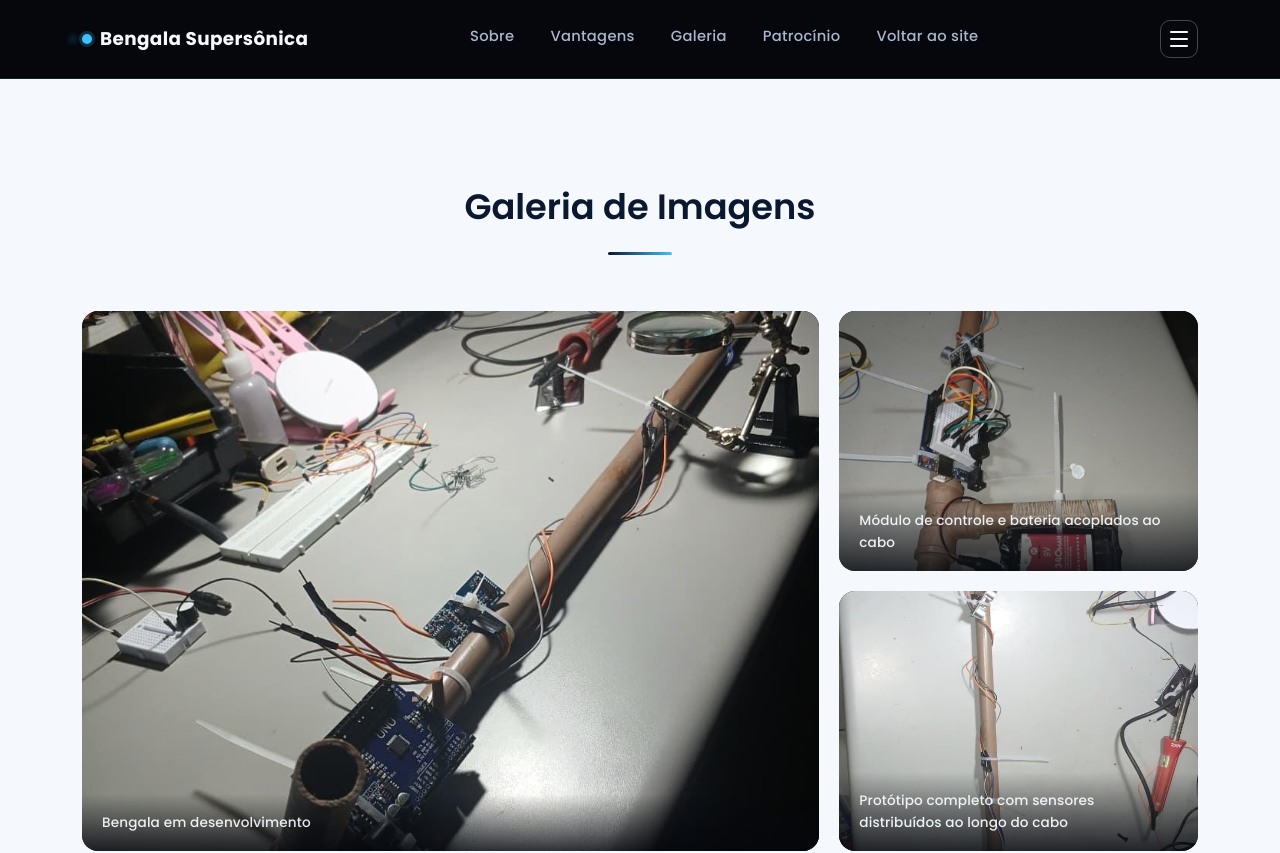
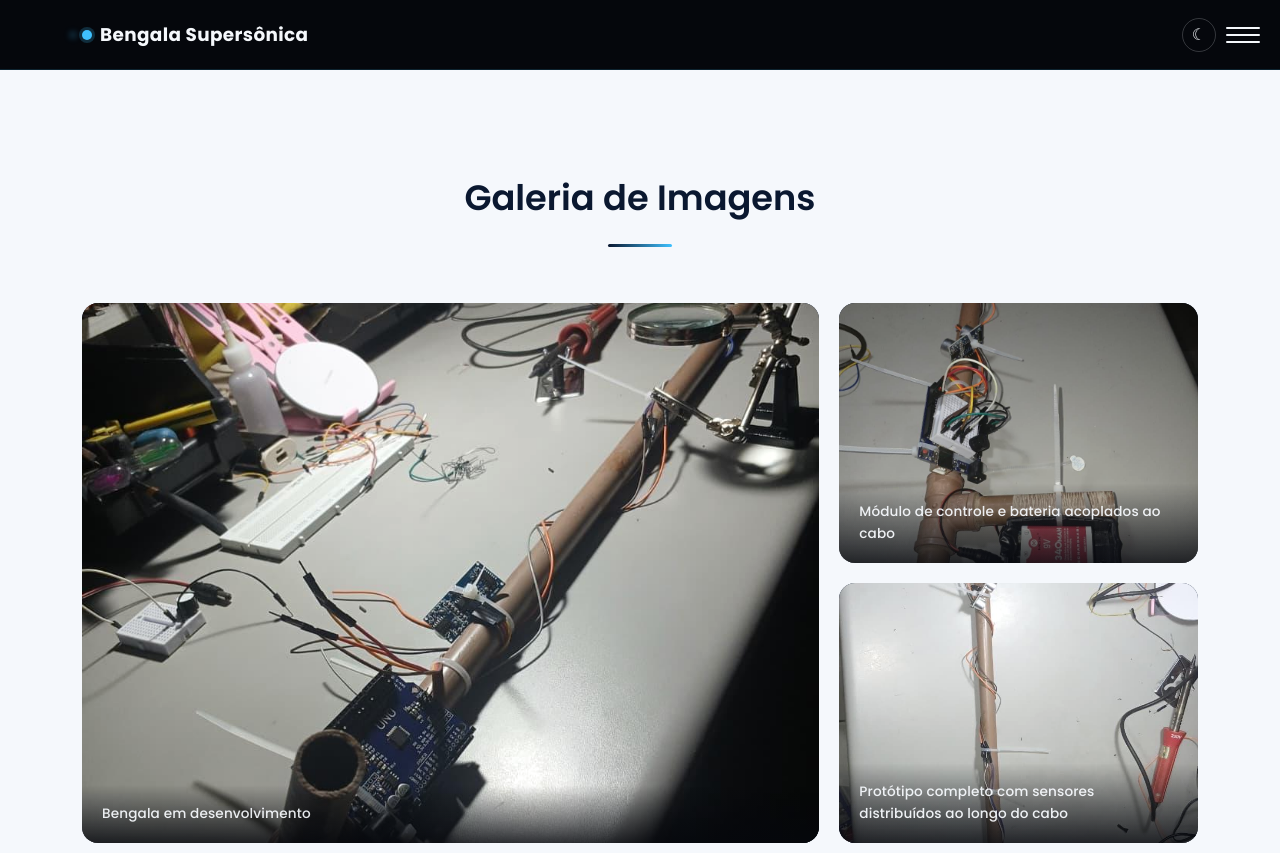
Before and after one commit to rewalltech/RWT-React, a React (Vite) app: page /galeria in a window 1280 px wide. Shown: the top 853 px of the page. Built offline with nearby package versions, Linux system fonts and the light colour scheme.

Commit message:
opção de tema claro e escuro

```diff
--- a/src/components/Header.jsx
+++ b/src/components/Header.jsx
@@ -1,64 +1,72 @@
 import { useState } from 'react'
 import { Link } from 'react-router-dom'
-import '../styles/Header.css'
+import { useTheme } from '../hooks/useTheme.js'
 
 /**
  * Cabeçalho compartilhado.
  * - Na home (`variant="home"`) os links de âncora navegam dentro da própria página.
  * - Nas demais páginas, apontam de volta para a home com a âncora correspondente,
  *   e o último item vira "Voltar ao site".
+ * - Todas as opções ficam dentro do menu hambúrguer, fixo no canto superior
+ *   direito da tela em qualquer tamanho de dispositivo.
+ * - Ao lado, um botão fixo alterna entre tema claro e escuro em todo o site.
  */
 export default function Header({ variant = 'inner', ctaLabel = 'Compre a Sua' }) {
   const isHome = variant === 'home'
-  const [menuAberto, setMenuAberto] = useState(false)
+  const [aberto, setAberto] = useState(false)
+  const { tema, alternarTema } = useTheme()
+
+  function fechar() {
+    setAberto(false)
+  }
 
   return (
     <header>
       <div className="menu">
         <div className="logo">Bengala Supersônica</div>
 
-        <nav>
+        <button
+          className="tema-toggle"
+          onClick={alternarTema}
+          aria-label={tema === 'dark' ? 'Ativar tema claro' : 'Ativar tema escuro'}
+          title={tema === 'dark' ? 'Ativar tema claro' : 'Ativar tema escuro'}
+        >
+          {tema === 'dark' ? '☀' : '☾'}
+        </button>
+
+        <button
+          className={`menu-toggle ${aberto ? 'menu-toggle--aberto' : ''}`}
+          onClick={() => setAberto((v) => !v)}
+          aria-expanded={aberto}
+          aria-controls="menu-nav"
+          aria-label={aberto ? 'Fechar menu' : 'Abrir menu'}
+        >
+          <span></span>
+          <span></span>
+          <span></span>
+        </button>
+
+        <nav id="menu-nav" className={aberto ? 'nav--aberto' : ''}>
           {isHome ? (
             <>
-              <a href="#sobre">Sobre</a>
-              <a href="#vantagens">Vantagens</a>
-              <a href="#galeria">Galeria</a>
-              <a href="#patrocinio">Patrocínio</a>
-              <a href="#inscricao">{ctaLabel}</a>
+              <a href="#sobre" onClick={fechar}>Sobre</a>
+              <a href="#vantagens" onClick={fechar}>Vantagens</a>
+              <a href="#galeria" onClick={fechar}>Galeria</a>
+              <Link to="/historia" onClick={fechar}>História</Link>
+              <a href="#patrocinio" onClick={fechar}>Patrocínio</a>
+              <a href="#inscricao" onClick={fechar}>{ctaLabel}</a>
             </>
           ) : (
             <>
-              <Link to="/#sobre">Sobre</Link>
-              <Link to="/#vantagens">Vantagens</Link>
-              <Link to="/#galeria">Galeria</Link>
-              <Link to="/#patrocinio">Patrocínio</Link>
-              <Link to="/">Voltar ao site</Link>
+              <Link to="/#sobre" onClick={fechar}>Sobre</Link>
+              <Link to="/#vantagens" onClick={fechar}>Vantagens</Link>
+              <Link to="/#galeria" onClick={fechar}>Galeria</Link>
+              <Link to="/historia" onClick={fechar}>História</Link>
+              <Link to="/#patrocinio" onClick={fechar}>Patrocínio</Link>
+              <Link to="/" onClick={fechar}>Voltar ao site</Link>
             </>
           )}
         </nav>
-
-        <div className="header-menu">
-          <button
-            type="button"
-            className="header-menu-btn"
-            aria-haspopup="true"
-            aria-expanded={menuAberto}
-            aria-label="Abrir menu"
-            onClick={() => setMenuAberto((aberto) => !aberto)}
-          >
-            <span />
-            <span />
-            <span />
-          </button>
-
-          {menuAberto && (
-            <div className="header-menu-dropdown">
-              <Link to="/historia" onClick={() => setMenuAberto(false)}>
-                A história do projeto
-              </Link>
-            </div>
-          )}
-        </div>
       </div>
     </header>
   )
--- /dev/null
+++ b/src/hooks/useTheme.js
@@ -0,0 +1,34 @@
+import { useEffect, useState } from 'react'
+
+const CHAVE_ARMAZENAMENTO = 'bengala-tema'
+
+function obterTemaInicial() {
+  if (typeof window === 'undefined') return 'light'
+
+  const salvo = window.localStorage.getItem(CHAVE_ARMAZENAMENTO)
+  if (salvo === 'light' || salvo === 'dark') return salvo
+
+  const prefereEscuro =
+    window.matchMedia && window.matchMedia('(prefers-color-scheme: dark)').matches
+  return prefereEscuro ? 'dark' : 'light'
+}
+
+/**
+ * Controla o tema claro/escuro do site inteiro.
+ * Aplica o atributo `data-theme` no <html> (usado pelas variáveis CSS)
+ * e guarda a preferência no localStorage para persistir entre páginas e visitas.
+ */
+export function useTheme() {
+  const [tema, setTema] = useState(obterTemaInicial)
+
+  useEffect(() => {
+    document.documentElement.setAttribute('data-theme', tema)
+    window.localStorage.setItem(CHAVE_ARMAZENAMENTO, tema)
+  }, [tema])
+
+  function alternarTema() {
+    setTema((atual) => (atual === 'dark' ? 'light' : 'dark'))
+  }
+
+  return { tema, alternarTema }
+}
--- a/src/pages/Historia.jsx
+++ b/src/pages/Historia.jsx
@@ -12,13 +12,12 @@ export default function Historia() {
           <p className="jornal-data">Santa Maria, RS — Edição especial</p>
           <h1 className="jornal-titulo-principal">Bengala Supersônica</h1>
           <p className="jornal-subtitulo">
-            Diário do Projeto · EEEM Professora Naura Teixeira Pinheiro
+            Comunica Naura · EEEM Professora Naura Teixeira Pinheiro
           </p>
           <div className="jornal-linha-dupla" />
         </div>
 
         <article className="jornal-materia">
-          <p className="jornal-kicker">Reportagem especial</p>
           <h2 className="jornal-manchete">
             De um robô inspirado em Wall-E a uma bengala que enxerga por sensores
           </h2>
@@ -84,7 +83,7 @@ export default function Historia() {
                 tecnologia assistiva de baixo custo.
               </p>
 
-              <h3 className="jornal-subtitulo-secao">Os fundadores</h3>
+              <h3 className="jornal-subtitulo-secao">Os Desenvolvedores</h3>
               <p>
                 A Bengala Supersônica é criada por um grupo de estudantes da EEEM Professora Naura
                 Teixeira Pinheiro:
--- a/src/styles/global.css
+++ b/src/styles/global.css
@@ -25,6 +25,26 @@
   --fonte-display: 'Poppins', sans-serif;
   --fonte-corpo: 'Poppins', sans-serif;
   --fonte-mono: 'JetBrains Mono', monospace;
+
+  /* Tokens semânticos — tema claro (padrão).
+     O header/menu e o footer usam --preto diretamente e NÃO seguem o tema. */
+  --bg: var(--branco);
+  --bg-alt: #FAFCFE;
+  --texto: var(--azul-noite);
+  --texto-suave: #4A5A72;
+  --card-bg: var(--branco);
+  --card-borda: rgba(10, 24, 48, 0.08);
+  --input-borda: rgba(10, 24, 48, 0.14);
+}
+
+[data-theme="dark"] {
+  --bg: #0A1420;
+  --bg-alt: #101B2C;
+  --texto: #F5F8FC;
+  --texto-suave: #A9B7CC;
+  --card-bg: #101B2C;
+  --card-borda: rgba(245, 248, 252, 0.1);
+  --input-borda: rgba(245, 248, 252, 0.16);
 }
 
 html {
@@ -32,8 +52,8 @@ html {
 }
 
 body {
-  background-color: var(--branco);
-  color: var(--azul-noite);
+  background-color: var(--bg);
+  color: var(--texto);
   font-family: var(--fonte-corpo);
   font-weight: 400;
   line-height: 1.6;
@@ -88,38 +108,119 @@ header {
     -14px 0 6px -2px rgba(63, 193, 255, 0.35);
 }
 
+/* nav (menu de navegação) definido mais abaixo, junto do botão hambúrguer */
+
+/* ---------- Botão de tema (claro/escuro) ---------- */
+
+.tema-toggle {
+  display: flex;
+  align-items: center;
+  justify-content: center;
+  width: 34px;
+  height: 34px;
+  padding: 0;
+  background: transparent;
+  border: 1px solid rgba(245, 248, 252, 0.2);
+  border-radius: 50%;
+  color: var(--branco);
+  font-size: 1rem;
+  line-height: 1;
+  cursor: pointer;
+  position: fixed;
+  top: 18px;
+  right: 64px;
+  z-index: 110;
+  transition: border-color 0.2s ease, color 0.2s ease, transform 0.2s ease;
+}
+
+.tema-toggle:hover {
+  border-color: var(--azul-ceu);
+  color: var(--azul-ceu);
+  transform: scale(1.06);
+}
+
+/* ---------- Botão hambúrguer ---------- */
+
+.menu-toggle {
+  display: flex;
+  flex-direction: column;
+  justify-content: center;
+  gap: 5px;
+  width: 34px;
+  height: 34px;
+  padding: 0;
+  background: transparent;
+  border: none;
+  cursor: pointer;
+  position: fixed;
+  top: 18px;
+  right: 20px;
+  z-index: 110;
+}
+
+.menu-toggle span {
+  display: block;
+  width: 100%;
+  height: 2px;
+  background: var(--branco);
+  border-radius: 2px;
+  transition: transform 0.25s ease, opacity 0.25s ease;
+}
+
+.menu-toggle--aberto span:nth-child(1) {
+  transform: translateY(7px) rotate(45deg);
+}
+
+.menu-toggle--aberto span:nth-child(2) {
+  opacity: 0;
+}
+
+.menu-toggle--aberto span:nth-child(3) {
+  transform: translateY(-7px) rotate(-45deg);
+}
+
+/* ---------- Painel de navegação (dropdown, todos os tamanhos) ---------- */
+
 nav {
+  display: none;
+  flex-direction: column;
+  align-items: stretch;
+  position: fixed;
+  top: 64px;
+  right: 20px;
+  z-index: 105;
+  width: 220px;
+  gap: 2px;
+  background: var(--preto);
+  border: 1px solid rgba(63, 193, 255, 0.15);
+  border-radius: 12px;
+  padding: 10px;
+  box-shadow: 0 20px 40px -14px rgba(5, 7, 12, 0.6);
+}
+
+nav.nav--aberto {
   display: flex;
-  gap: 36px;
 }
 
 nav a {
+  width: 100%;
+  text-align: center;
+  padding: 12px 0;
+  border-radius: 8px;
   font-size: 0.92rem;
   font-weight: 500;
   color: var(--cinza-texto);
   letter-spacing: 0.02em;
-  position: relative;
-  padding-bottom: 4px;
-  transition: color 0.25s ease;
-}
-
-nav a::after {
-  content: "";
-  position: absolute;
-  left: 0;
-  bottom: 0;
-  width: 0%;
-  height: 2px;
-  background: var(--azul-ceu);
-  transition: width 0.3s ease;
+  transition: color 0.2s ease, background 0.2s ease;
 }
 
 nav a:hover {
   color: var(--branco);
+  background: rgba(63, 193, 255, 0.08);
 }
 
-nav a:hover::after {
-  width: 100%;
+nav a::after {
+  display: none;
 }
 
 /* ---------- Botão ---------- */
@@ -193,7 +294,7 @@ section {
   font-family: var(--fonte-display);
   font-weight: 600;
   font-size: clamp(1.6rem, 3vw, 2.2rem);
-  color: var(--azul-noite);
+  color: var(--texto);
   text-align: center;
   margin-bottom: 56px;
   position: relative;
@@ -238,18 +339,19 @@ footer p {
 /* ---------- Responsivo (compartilhado) ---------- */
 
 @media (max-width: 768px) {
-  .menu {
-    flex-direction: column;
-    gap: 16px;
-    text-align: center;
+  section {
+    padding: 70px 24px;
+  }
+}
+
+@media (max-width: 400px) {
+  nav {
+    width: calc(100vw - 40px);
+    right: 20px;
   }
 
-  nav {
-    gap: 22px;
-  }
-
-  section {
-    padding: 70px 24px;
+  nav a {
+    font-size: 0.85rem;
   }
 }
 
```
Also changed, not shown: src/styles/Formulario.css (+24 -24 lines), src/styles/Home.css (+4 -44 lines), src/styles/Patrocinio.css (+13 -11 lines).
